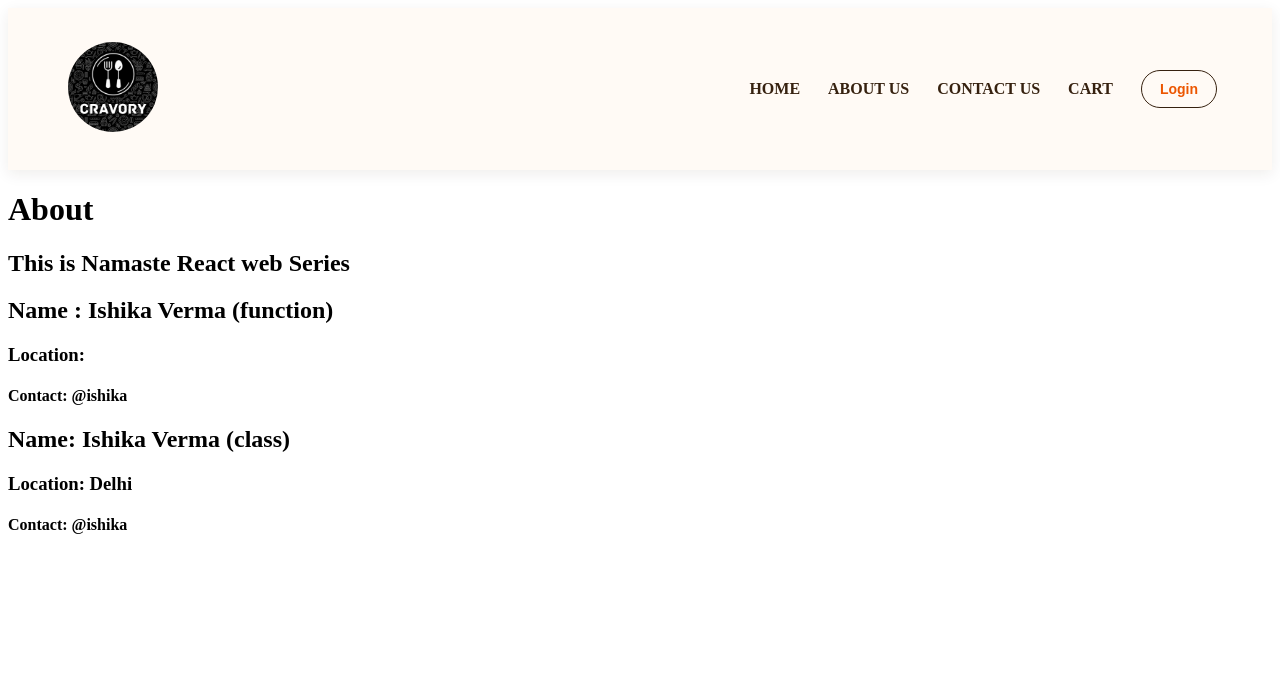
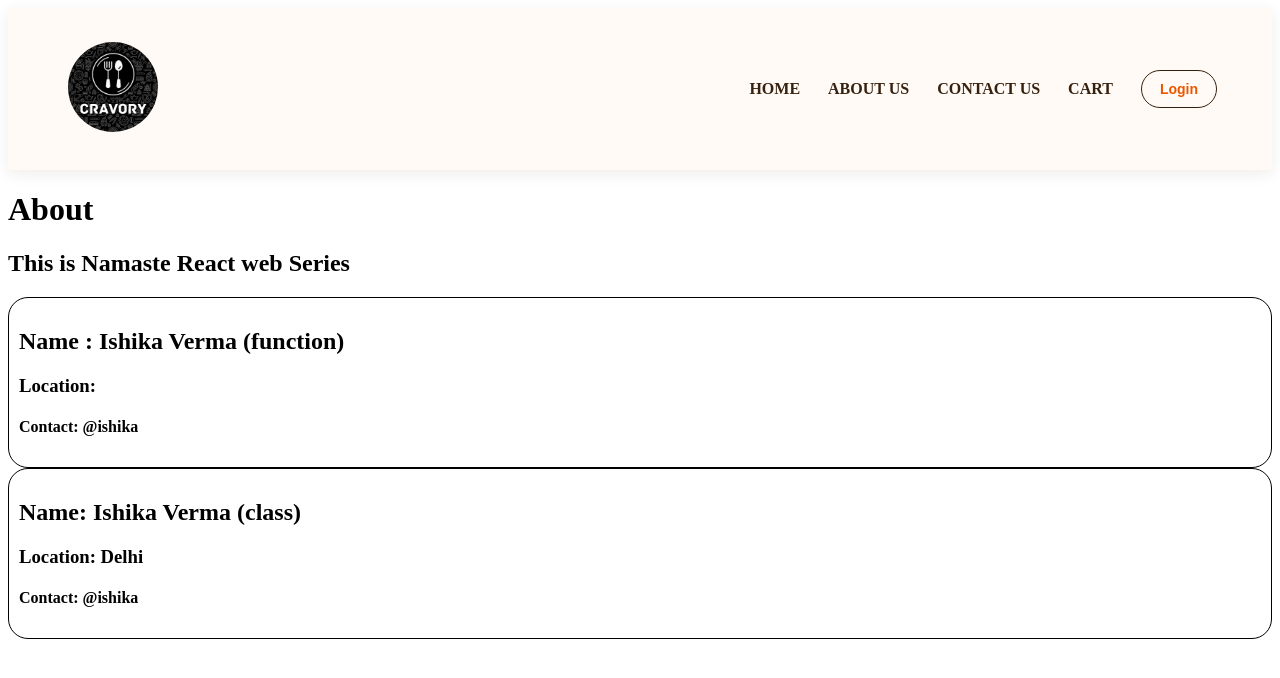
Before and after one commit to iishikaverma/Food_Delivery_App, a React (Vite) app: page /about in a window 1280 px wide. Shown: the top 678 px of the page. Built offline with nearby package versions, Linux system fonts and the light colour scheme.

Commit message:
style: add basic styling to user card

```diff
--- a/index.css
+++ b/index.css
@@ -196,3 +196,9 @@ a {
   text-decoration: none;
   color: inherit;
 }
+
+.user-card {
+  padding: 10px;
+  border: 1px solid black;
+  border-radius: 20px;
+}
```
